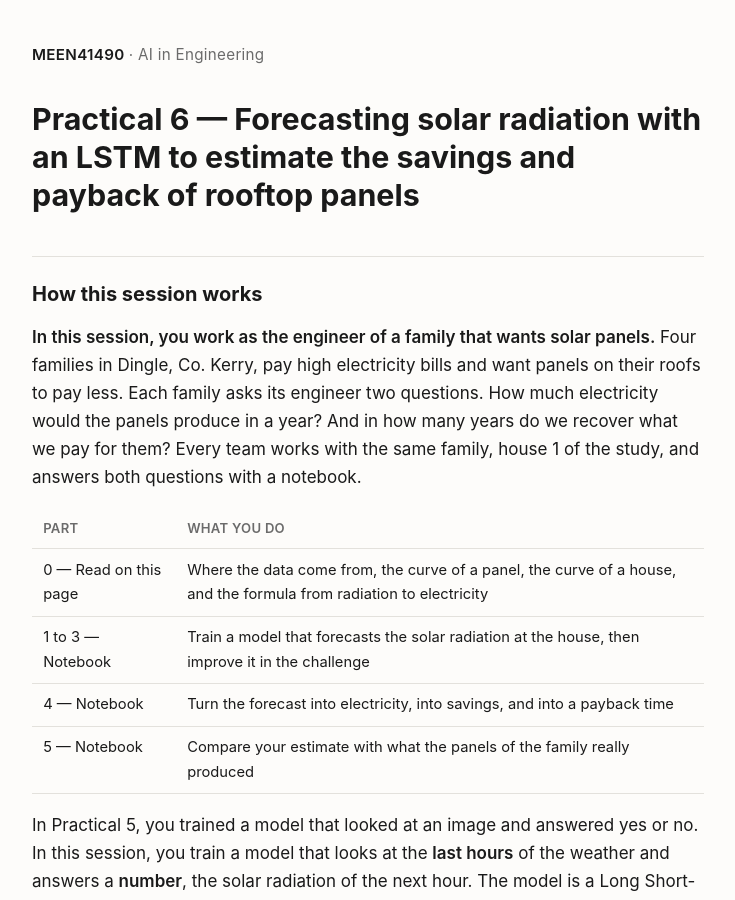
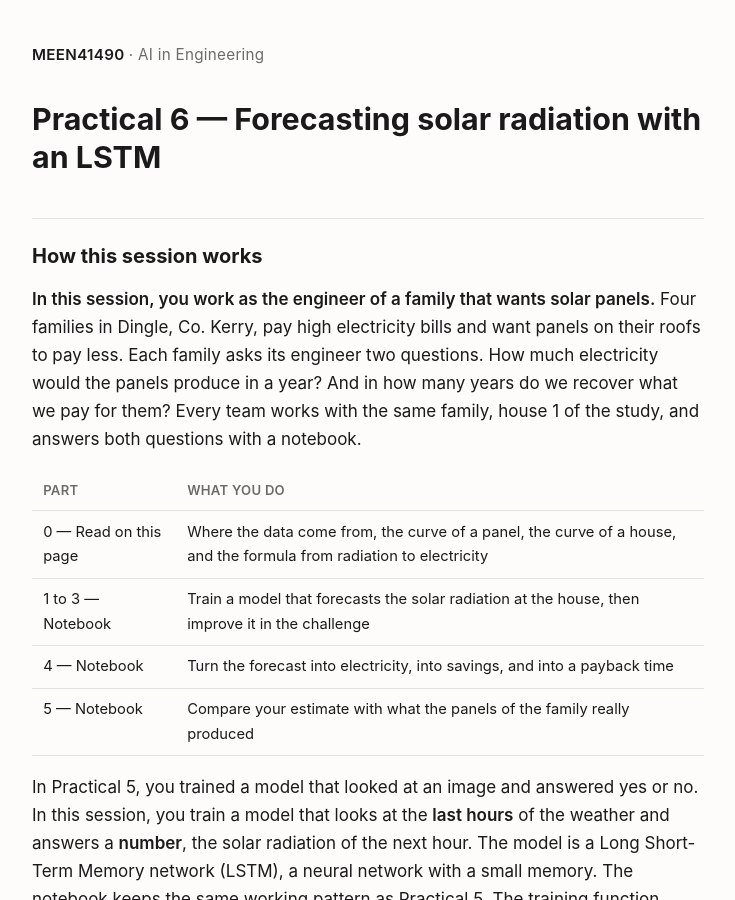
Before and after one commit to juanbmedina/ai-engineering-practicals, a Jekyll site: the page built from docs/practicals/solar_savings_lstm/index.md, in a window 1280 px wide and 900 px high. Shown: the whole window, without its empty margins (272-1007 px from the left). Built offline with Jekyll 4.4.1, drawn with Linux system fonts in a browser that asks for light colours.

Commit message:
Change title

```diff
--- a/docs/practicals/solar_savings_lstm/index.md
+++ b/docs/practicals/solar_savings_lstm/index.md
@@ -3,7 +3,7 @@ layout: default
 title: "Practical 6 — Forecasting solar radiation with an LSTM to estimate the savings and payback of rooftop panels"
 ---
 
-# Practical 6 — Forecasting solar radiation with an LSTM to estimate the savings and payback of rooftop panels
+# Practical 6 — Forecasting solar radiation with an LSTM
 
 ## How this session works
 
```
